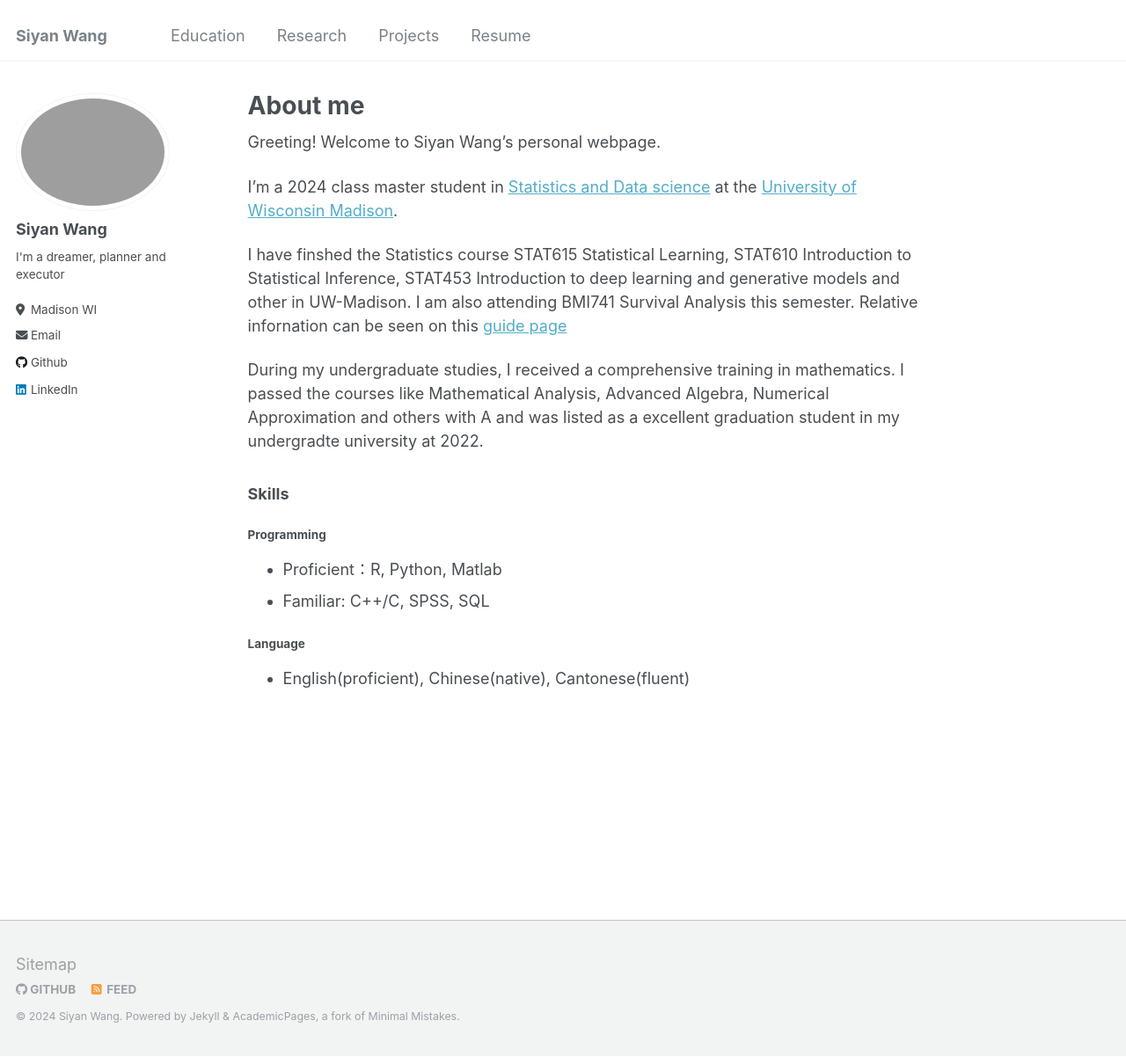
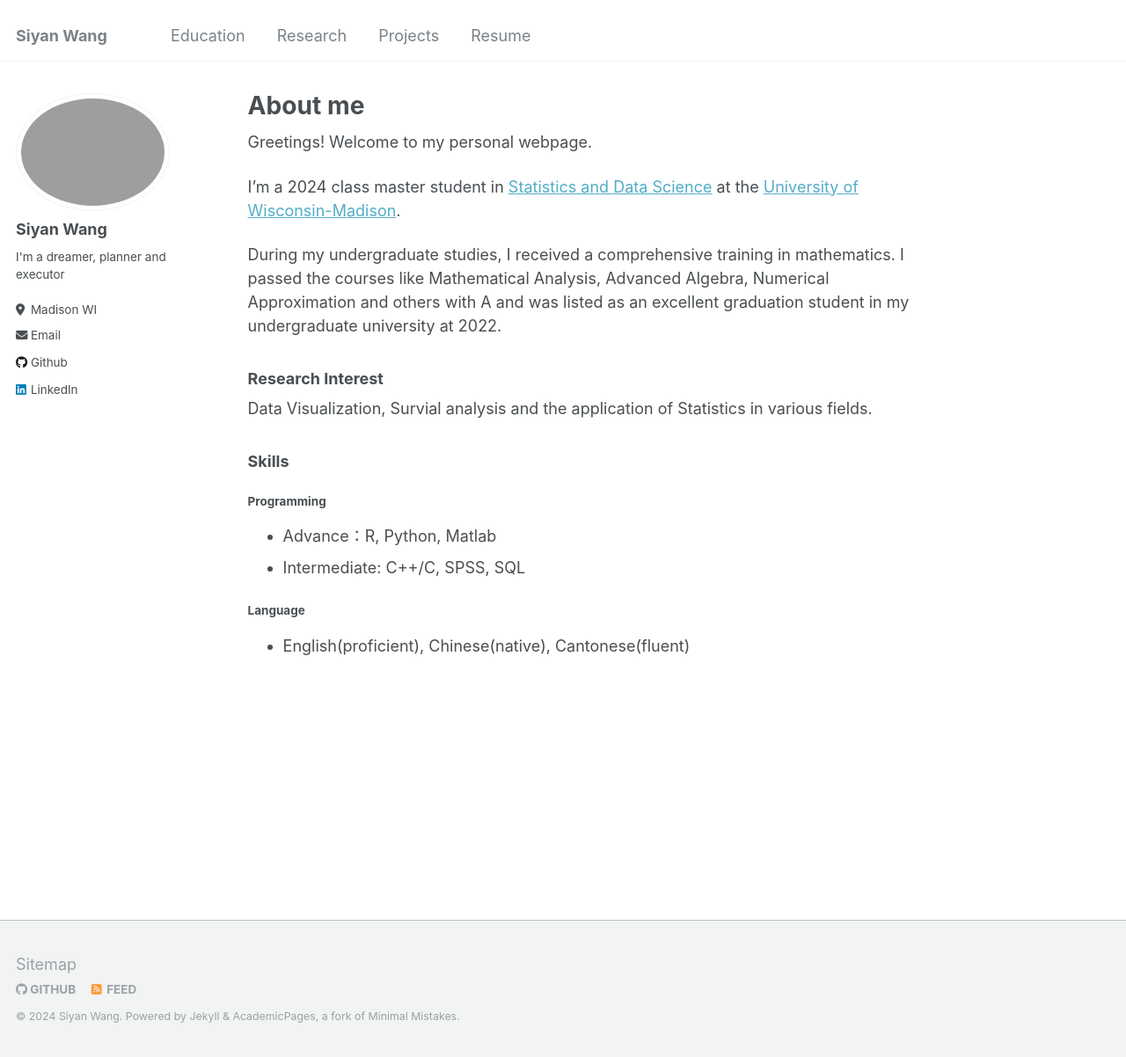
Before and after one commit to siyanwang123/siyanwang123.github.io, a Jekyll site: the page built from _pages/about.md, in a window 1280 px wide and 1202 px high. Shown: the whole window at 88% size. Built offline with Jekyll 4.4.1, drawn with Linux system fonts in a browser that asks for light colours.

Commit message:
Update about.md

```diff
--- a/_pages/about.md
+++ b/_pages/about.md
@@ -7,18 +7,19 @@ redirect_from:
   - /about.html
 ---
 
-Greeting! Welcome to Siyan Wang's personal webpage.
+Greetings! Welcome to my personal webpage.
 
-I'm a 2024 class master student in [Statistics and Data science](https://guide.wisc.edu/graduate/statistics/statistics-ms/statistics-statistics-data-science-ms/) at the [University of Wisconsin Madison](https://www.wisc.edu/).
+I'm a 2024 class master student in [Statistics and Data Science](https://guide.wisc.edu/graduate/statistics/statistics-ms/statistics-statistics-data-science-ms/) at the [University of Wisconsin-Madison](https://www.wisc.edu/).
 
-I have finshed the Statistics course STAT615 Statistical Learning, STAT610 Introduction to Statistical Inference, STAT453 Introduction to deep learning and generative models and other in UW-Madison. I am also attending BMI741 Survival Analysis this semester. Relative infornation can be seen on this [guide page](https://guide.wisc.edu/courses/stat/)
+During my undergraduate studies, I received a comprehensive training in mathematics. I passed the courses like Mathematical Analysis, Advanced Algebra, Numerical Approximation and others with A and was listed as an excellent graduation student in my undergraduate university at 2022.
 
-During my undergraduate studies, I received a comprehensive training in mathematics. I passed the courses like Mathematical Analysis, Advanced Algebra, Numerical Approximation and others with A and was listed as a excellent graduation student in my undergradte university at 2022.
+### Research Interest
+Data Visualization, Survial analysis and the application of Statistics in various fields.
 
 ### Skills
 #### Programming
-* Proficient：R, Python, Matlab
-* Familiar: C++/C, SPSS, SQL
+* Advance：R, Python, Matlab
+* Intermediate: C++/C, SPSS, SQL
 
 #### Language
 * English(proficient), Chinese(native), Cantonese(fluent)
```
